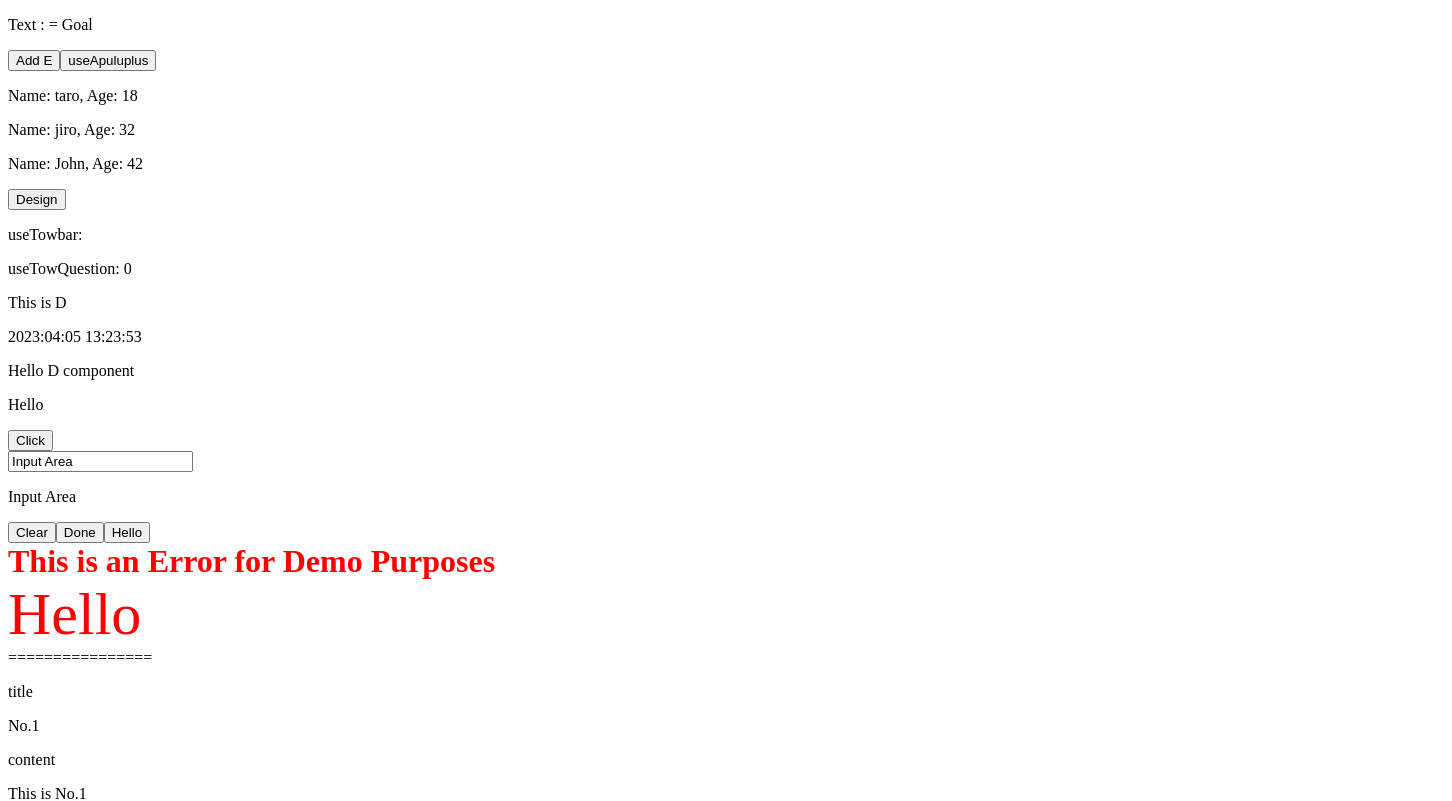
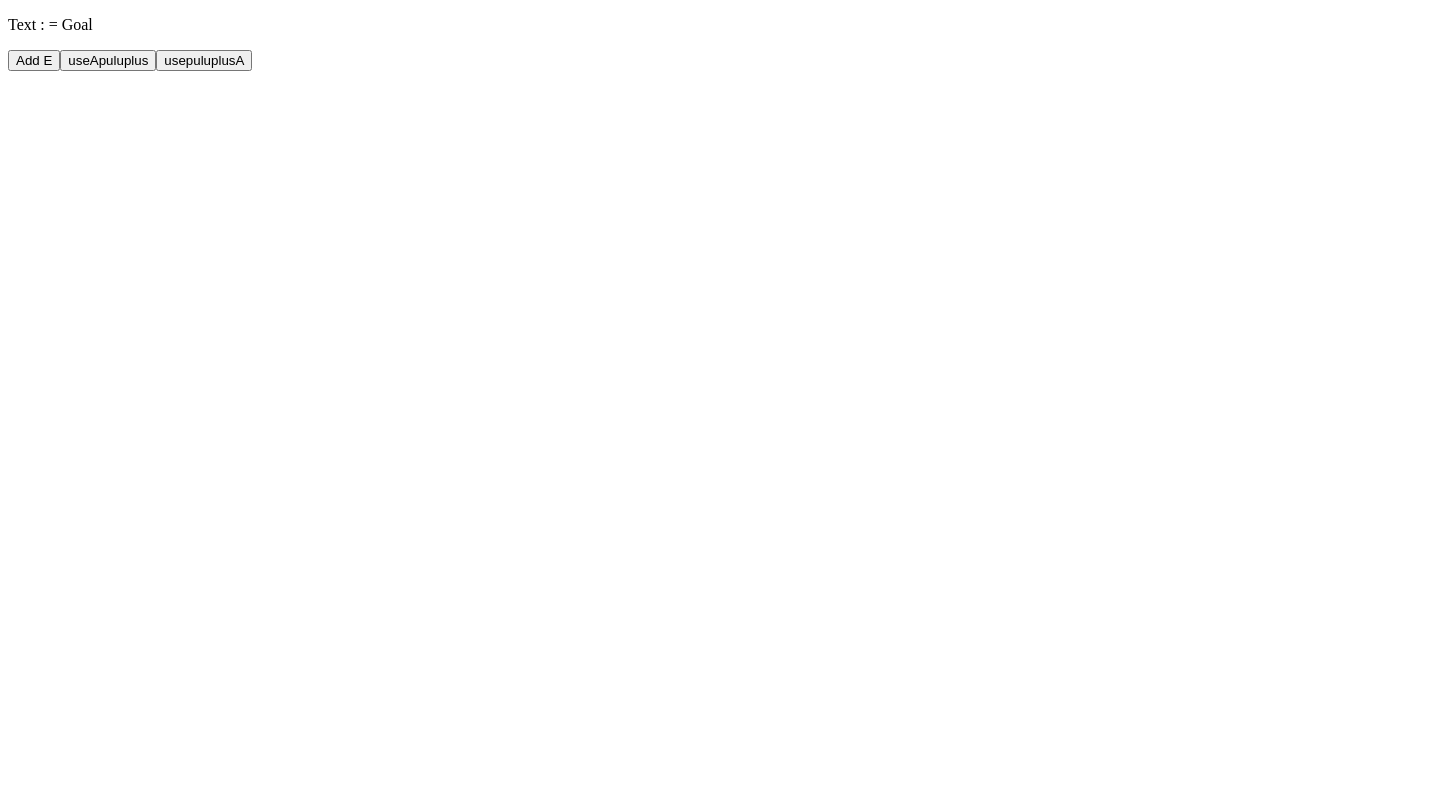
Before and after one commit to koyamal/pra_vue3, a Vue app in the folder vuePractive/: page / in a window 1280 px wide. Shown: the top 801 px of the page, 1452 px wide, since content can reach past the window. Built offline with nearby package versions, Linux system fonts and the light colour scheme.

Commit message:
Comment out

```diff
--- a/vuePractive/src/App.vue
+++ b/vuePractive/src/App.vue
@@ -190,7 +190,7 @@ export default {
   },
 
   mounted() {
-    this.$refs.input.focus()
+    // this.$refs.input.focus()
     this.useTowQuestion = 0 ?? 'Hello'
     this.useTowbar = this.func1() || this.func2()
 
@@ -228,7 +228,7 @@ export default {
   <!-- <E /> -->
   <!-- <E /> -->
   <!-- <E /> -->
-  <div>
+  <!-- <div>
     <p v-for="userInfo in userInfoTable">Name: {{ userInfo.name }}, Age: {{ userInfo.age }}</p>
   </div>
   <div>
@@ -336,5 +336,5 @@ export default {
   <div>
     <h1>Here is a child component!</h1>
     <ButtonCounter />
-  </div>
+  </div> -->
 </template>
--- a/vuePractive/src/components/atom/E.vue
+++ b/vuePractive/src/components/atom/E.vue
@@ -22,6 +22,11 @@ export default {
       let a = 1;
       console.log(a++);
       console.log(a);
+    },
+    usepuluplusA() {
+      let a = 1;
+      console.log(++a);
+      console.log(a);
     }
   }
 }
@@ -32,5 +37,6 @@ export default {
     <p>{{ count }} : {{ useDate }} = {{ highPreasure }}</p>
     <button @click="() => count += 'E'">Add E</button>
     <button @click="useApuluplus">useApuluplus</button>
+    <button @click="usepuluplusA">usepuluplusA</button>
   </div>
 </template>
```
